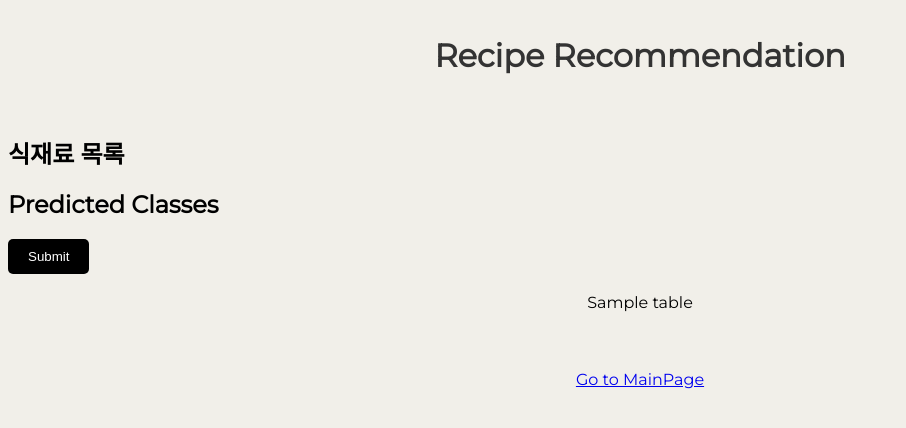
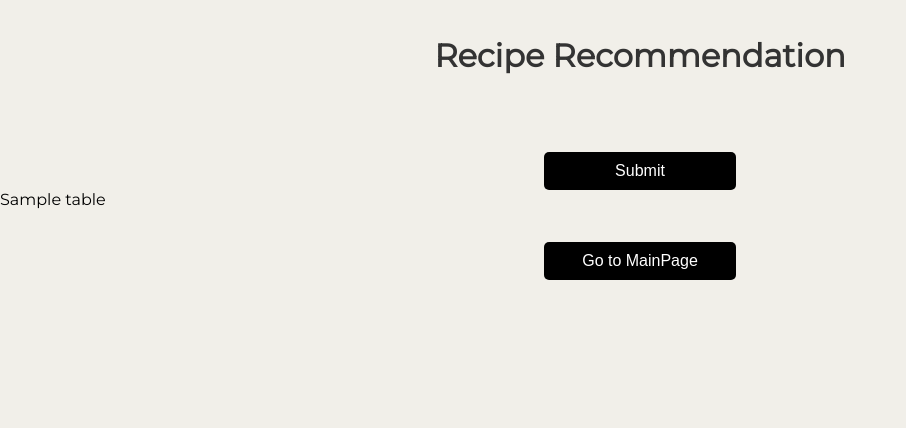
Before and after one commit to IngredientDetection/Camera, a Flask app: template templates/recommend.html in a window 1280 px wide. Shown: the top 428 px of the page, without its empty margins (0-906 px from the left). Run offline with Flask 3, Linux system fonts and the light colour scheme; the template is opened without the code that fills it: most values are stand-ins (such as "Sample title", 1, 10 or a date in 2020); parts of the project's set-up code (start-up, migrations or seed data) failed here and were passed over.

Commit message:
change page 2 css

```diff
--- a/templates/index.html
+++ b/templates/index.html
@@ -13,7 +13,7 @@
             font-family: 'Montserrat', sans-serif;
             text-align: center;
             margin-top: 36px;
-            margin-bottom: 54px;
+            margin-bottom: 5%;
             font-weight: bold;
             color: #333;
         }
@@ -53,7 +53,7 @@
 
         #captureButton, #pagemoveButton {
             font-family: Arial, sans-serif;
-            margin-top: 54px;
+            margin-top: 5%;
             padding: 10px 20px;
             background-color: black;
             color: white;
--- a/templates/recommend.html
+++ b/templates/recommend.html
@@ -1,5 +1,6 @@
 <!DOCTYPE html>
 <html>
+
 <head>
     <title>레시피 추천</title>
     <link rel="stylesheet" href="https://fonts.googleapis.com/css?family=Montserrat">
@@ -7,104 +8,120 @@
         body {
             background-color: #f1efe9;
             font-family: 'Montserrat', sans-serif;
+            margin: 0;
+            padding: 0;
         }
 
         h1 {
-            font-family: 'Montserrat', sans-serif;
             text-align: center;
             margin-top: 36px;
+            margin-bottom : 5%;
             font-weight: bold;
             color: #333;
         }
 
-        .link-center{
+        h2 {
             text-align: center;
             margin-top: 20px;
         }
 
-        .table-container {
+        .link-center {
             text-align: center;
-            display: flex;
-            justify-content: center;
-            align-items: center;
+            margin-top: 20px;
         }
 
-        .table-container th{
-            text-align: center;
+        table {
+            margin-top: 36px;
+            width: 60%;
+            font-family: 'Montserrat', sans-serif;
+            margin: 5px auto;
         }
 
-        button {
-            font-family: Arial, sans-serif;
+        th, td {
             padding: 10px 20px;
-            background-color: black;
-            color: #fff;
-            border: none;
-            border-radius: 5px;
-            cursor: pointer;
+            text-align: center;
+            border-bottom: 1px solid #ddd;
         }
 
-        button:hover {
-            background-color: grey;
+        th {
+            background-color: #333;
+            color: #fff;
         }
+
         .toggle-button {
-            /* 점 없애기 */
+            width: 60%;
             list-style: none;
             font-family: 'Montserrat', sans-serif;
-            color: #black; /* 텍스트 색상 설정 */
-            border: 1px solid #ccc;
-            padding: 5px 10px;
+            color: #black;
+            text-align: center;
+            background-color: #fff;
+            border: 1px solid #333;
+            padding: 10px 20px;
+            margin: 5px auto;
             cursor: pointer;
-            transition: background-color 0.3s, color 0.3s; /* 스무디한 호버 효과 */
+            transition: background-color 0.3s, color 0.3s;
+            border-radius: 5px;
         }
 
         .toggle-button.active {
             background-color: grey;
         }
 
-        #buttonContainer {
+        #buttonContainer{
+            text-align: center;
             margin-top: 20px;
         }
 
-        #pagemove {
+        #spaceContainer {
             margin-top: 20px;
+            display : None;
         }
 
         button {
             font-family: Arial, sans-serif;
+            margin-top: 1%;
             padding: 10px 20px;
             background-color: black;
-            color: #fff;
+            color: white;
             border: none;
             border-radius: 5px;
             cursor: pointer;
+            width: 15%;
+            font-size: 16px;
+            /* 추가된 스타일 */
+            height: auto;
+            display: inline-block;
+            vertical-align: middle;
+            line-height: normal;
         }
 
         button:hover {
             background-color: grey;
         }
+
+
     </style>
 </head>
 
 <body>
     <h1>Recipe Recommendation</h1>
-    <br>
-    <h2>식재료 목록</h2>
     <div id="predicted-classes"></div>
     <div id="buttonContainer"></div>
-    <br>
-<!--    <h2>AI Recommends</h2>-->
+
+    <div id="sapceContainer"></div>
+
     <div class="table-container">
         {{table|safe}}
     </div>
-    <br><br>
 
     <div class="link-center">
-    <a href="{{ url_for('index') }}">Go to MainPage</a>
+        <div id= "buttonContainer2"></div>
+        <button onclick="goToMainPage()">Go to MainPage</button>
     </div>
 
     <script>
-    var selectedIngredients = []; // 선택된 식재료 목록을 저장할 배열
-    <!--탐지된 식재료 목록이 생성과 동시에 선택해서 제출하기 버튼 생성-->
+        var selectedIngredients = [];
+
         function createSubmitButton() {
             var buttonContainer = document.getElementById("buttonContainer");
             var submitButton = document.createElement("button");
@@ -114,11 +131,22 @@
             buttonContainer.appendChild(submitButton);
         }
 
-    document.addEventListener("DOMContentLoaded", function() {
+
+        function goToMainPage() {
+            window.location.href = "{{ url_for('index') }}";
+        }
+
+        document.addEventListener("DOMContentLoaded", function () {
+
+        if (window.location.pathname === "/recommend_page") {
+            document.getElementById("buttonContainer").style.display = "none";
+            document.getElementById("spaceContainer").style.display = "block";
+        }
+
 
             var toggleButtons = document.querySelectorAll(".toggle-button");
-    toggleButtons.forEach(function(button) {
-        button.addEventListener("click", function() {
+            toggleButtons.forEach(function (button) {
+                button.addEventListener("click", function () {
                     this.classList.toggle("active");
                 });
             });
@@ -126,7 +154,7 @@
             var ingredients = {{ ingredients | tojson }};
             console.log("ingredients:", ingredients);
             var classesList = document.getElementById("predicted-classes");
-    classesList.innerHTML = "<h2>Predicted Classes</h2><ul>";
+
             for (var i = 0; i < ingredients.length; i++) {
                 classesList.innerHTML += '<li class="toggle-button" id="button-' + i + '">' + ingredients[i] + '</li>';
             }
@@ -135,26 +163,24 @@
             attachToggleButtonEventListeners(ingredients);
         });
 
-
         function attachToggleButtonEventListeners(classes) {
             var toggleButtons = document.querySelectorAll(".toggle-button");
-    toggleButtons.forEach(function(button) {
-        button.addEventListener("click", function() {
+            toggleButtons.forEach(function (button) {
+                button.addEventListener("click", function () {
                     this.classList.toggle("active");
-            var buttonId = this.id.split('-')[1]; // 버튼의 ID에서 숫자 부분 추출
+                    var buttonId = this.id.split('-')[1];
                     if (this.classList.contains("active")) {
                         selectedIngredients.push(classes[buttonId]);
                     } else {
                         var indexToRemove = selectedIngredients.indexOf(classes[buttonId]);
                         selectedIngredients.splice(indexToRemove, 1);
                     }
-            console.log("클릭된 토글 버튼:", classes[buttonId]); // 콘솔 창에서 선택된 항목 확인
+                    console.log("클릭된 토글 버튼:", classes[buttonId]);
                     console.log("버튼 상태:", this.classList.contains("active"));
                     console.log("selectedIngredients:", selectedIngredients);
                 });
             });
         }
-
 
         document.getElementById("buttonContainer").addEventListener("click", function() {
         var dataArray = selectedIngredients  // 전송할 배열 데이터
@@ -163,84 +189,19 @@
         xhr2.setRequestHeader("Content-Type", "application/json;charset=UTF-8");
         xhr2.onreadystatechange = function() {
             if (xhr2.readyState === 4 && xhr2.status === 200){
-                window.location.href = "/recommend_page";            }
+                window.location.href = "/recommend_page"; }
              else {
              console.log("fail");
              }
         };
+
         var data = JSON.stringify({ "dataArray": dataArray });
         xhr2.send(data);
+
     });
-
 
     </script>
 
 </body>
+
 </html>
-
-
-<!--    &lt;!&ndash;탐지된 식재료 목록이 생성과 동시에 선택해서 제출하기 버튼 생성&ndash;&gt;-->
-<!--      function createSubmitButton() {-->
-<!--            var buttonContainer = document.getElementById("buttonContainer");-->
-<!--            var submitButton = document.createElement("button");-->
-<!--            submitButton.innerHTML = "Submit";-->
-<!--            submitButton.type = "submit";-->
-
-<!--            buttonContainer.appendChild(submitButton);-->
-<!--        }-->
-
-<!--       &lt;!&ndash;선택된 식재료 목록을 플라스크 서버에 전송하는 함수&ndash;&gt;-->
-<!--           document.getElementById("buttonContainer").addEventListener("click", function() {-->
-<!--            var dataArray = selectedIngredients  // 전송할 배열 데이터-->
-<!--            var xhr2 = new XMLHttpRequest();-->
-<!--            xhr2.open("POST", "/recommend", true);-->
-<!--            xhr2.setRequestHeader("Content-Type", "application/json;charset=UTF-8");-->
-<!--            xhr2.onreadystatechange = function() {-->
-<!--                if (xhr2.readyState === 4 && xhr2.status === 200) {-->
-<!--                    window.location.href = "/recommend_page";-->
-<!--                }-->
-<!--            };-->
-
-<!--            var data = JSON.stringify({ "dataArray": dataArray });-->
-<!--            xhr2.send(data);-->
-<!--        });-->
-
-
-<!--               function attachToggleButtonEventListeners(classes) {-->
-<!--                         var toggleButtons = document.querySelectorAll(".toggle-button");-->
-<!--                        toggleButtons.forEach(function(button) {-->
-<!--                    button.addEventListener("click", function() {-->
-<!--                        this.classList.toggle("active");-->
-<!--                        var buttonId = this.id.split('-')[1]; // 버튼의 ID에서 숫자 부분 추출-->
-<!--                        if (this.classList.contains("active")){-->
-<!--                            selectedIngredients.push(classes[buttonId]);-->
-<!--                            }-->
-<!--                        else{-->
-<!--                            var indexToRemove = selectedIngredients.indexOf(classes[buttonId]);-->
-<!--                             selectedIngredients.splice(indexToRemove, 1);-->
-<!--                        }-->
-<!--                        console.log("클릭된 토글 버튼:", classes[buttonId]); //콘솔 창에서 선택된 항목 확인-->
-<!--                        console.log("버튼 상태:", this.classList.contains("active"));-->
-<!--                        console.log("selectedIngredients:", selectedIngredients);-->
-
-<!--                        });-->
-<!--                });-->
-<!--            }-->
-<!--        });-->
-
-
-
-<!--        function submitIngredients() {-->
-<!--            const formElement = document.getElementById('ingredientForm');-->
-<!--            const formData = new FormData(formElement);-->
-
-<!--            fetch('/select_ingredients', {-->
-<!--                method: 'POST',-->
-<!--                body: formData-->
-<!--            })-->
-<!--            .then(response => response.text())-->
-<!--            .then(data => {-->
-<!--                const resultElement = document.getElementById('result');-->
-<!--                resultElement.innerHTML = data;-->
-<!--            });-->
-<!--        }-->
```
Also changed, not shown: captured_image.jpg. Lines whose indentation alone changed are shown as unchanged.
